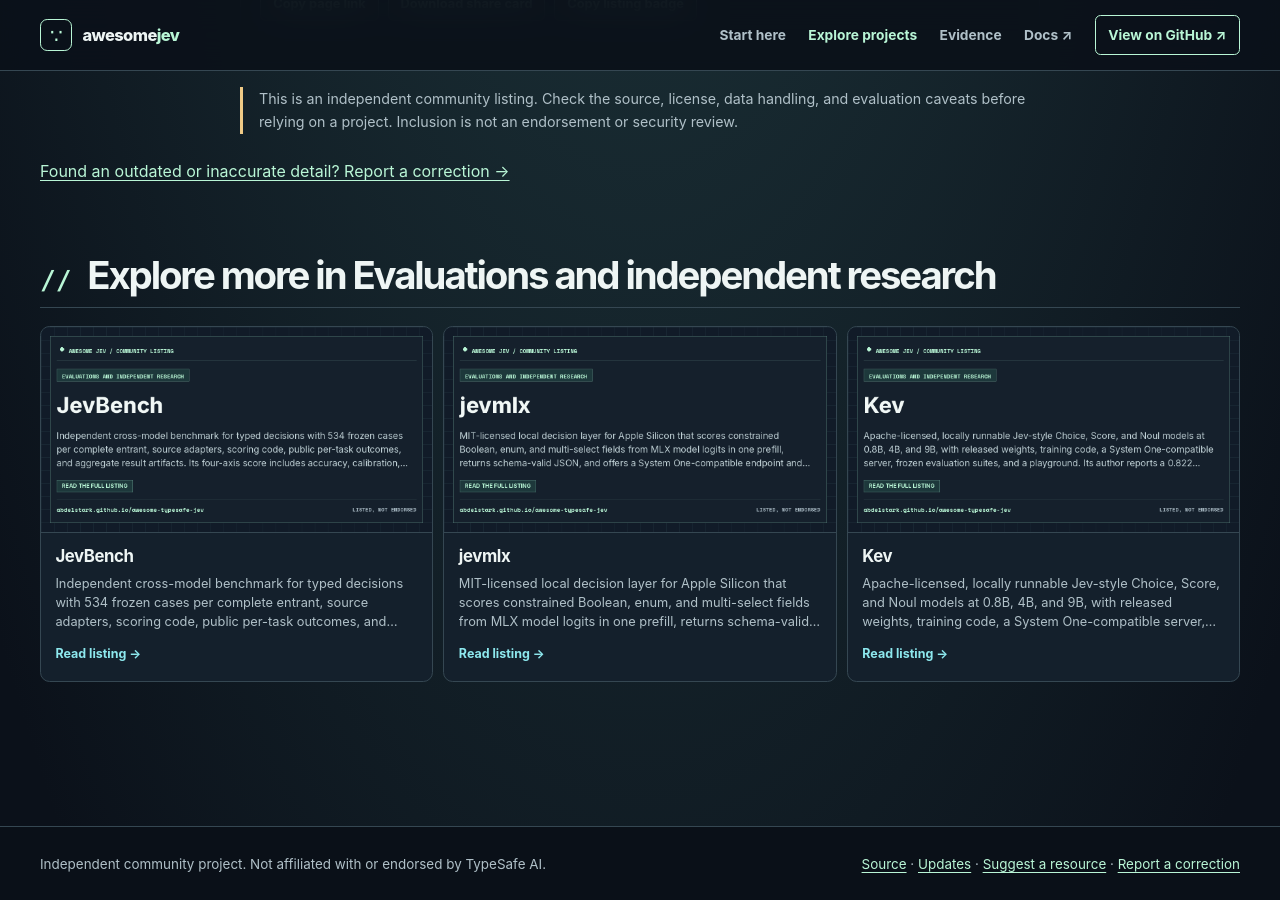
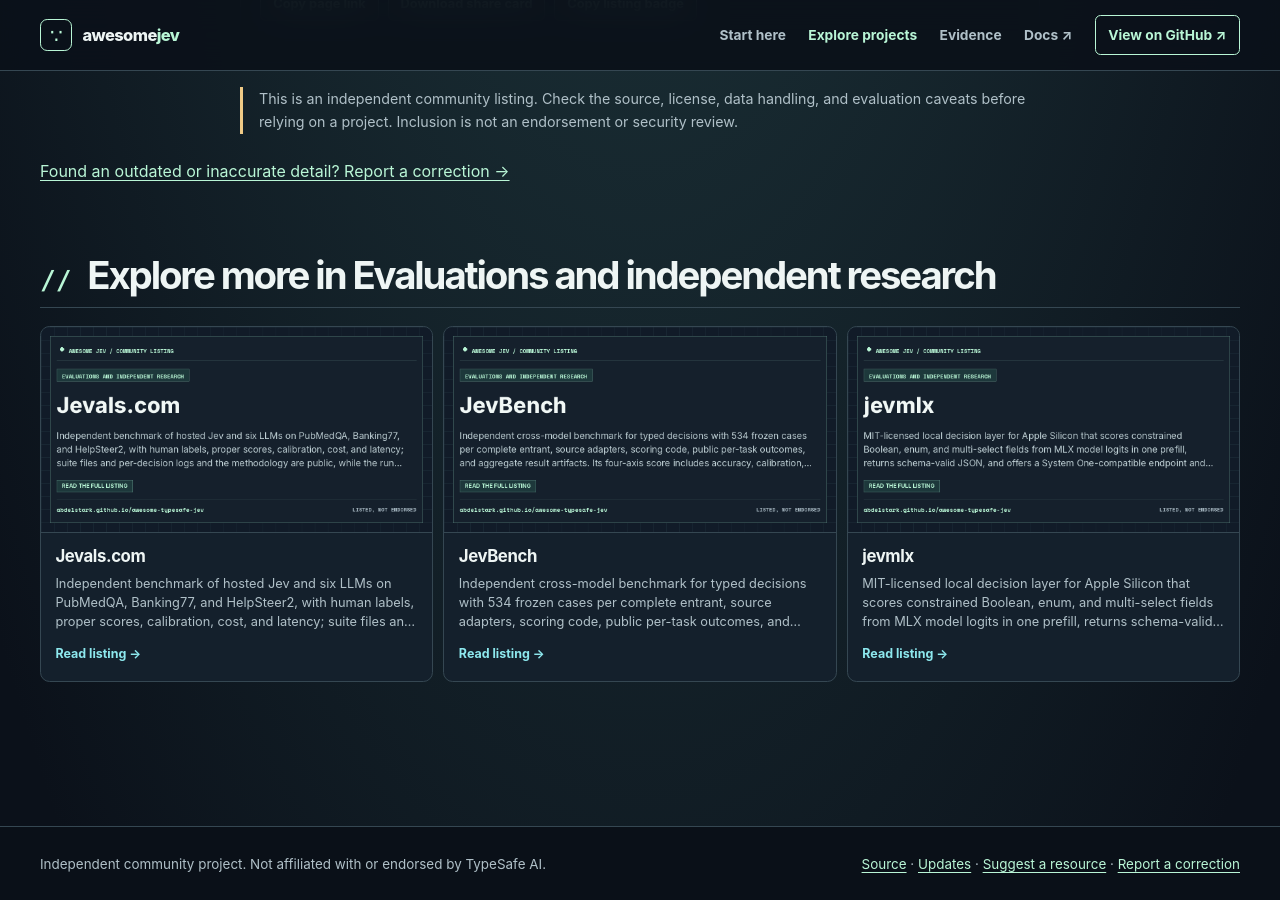
Before and after one commit to AbdelStark/awesome-typesafe, a Jekyll site: the page built from projects/gh-gaurav-gosain-jev-sec-bench.html, in a window 1280 px wide and 900 px high, scrolled down 710 px. Built offline with Jekyll 4.4.1, drawn with Linux system fonts in a browser that asks for light colours.

Commit message:
Curate Jevals benchmark and credit its submitter

```diff
--- a/categories/evaluations-and-independent-research.html
+++ b/categories/evaluations-and-independent-research.html
@@ -67,6 +67,11 @@
     description: "Blind Jev-1.13.0 security evaluation with Go runner, raw per-sample results, and a TUI: 662 public prompt-injection messages and 200 matched vulnerable-code pairs; its reported classification scores use the study's stated context and a fixed 0.5 threshold, so deployment policy and corpus labels matter."
     permalink: "/projects/gh-gaurav-gosain-jev-sec-bench/"
     image: "/assets/cards/gh-gaurav-gosain-jev-sec-bench.png"
+  - name: "Jevals.com"
+    url: "https://jevals.com/"
+    description: "Independent benchmark of hosted Jev and six LLMs on PubMedQA, Banking77, and HelpSteer2, with human labels, proper scores, calibration, cost, and latency; suite files and per-decision logs and the methodology are public, while the run harness is not published, LLM probabilities come from a prompt adapter, and the Gateway does not expose Jev's exact version."
+    permalink: "/projects/site-jevals-com/"
+    image: "/assets/cards/site-jevals-com.png"
   - name: "JevBench"
     url: "https://github.com/fstandhartinger/jevbench"
     description: "Independent cross-model benchmark for typed decisions with 534 frozen cases per complete entrant, source adapters, scoring code, public per-task outcomes, and aggregate result artifacts. Its four-axis score includes accuracy, calibration, latency, and cost; some self-hosted latency is adjusted by assumption, hosting costs can be estimates, and withheld cases are exposed to the services being measured."
--- a/projects/gh-gaurav-gosain-jev-sec-bench.html
+++ b/projects/gh-gaurav-gosain-jev-sec-bench.html
@@ -11,6 +11,10 @@
 category_id: "evaluations-and-independent-research"
 social_image: "/assets/cards/gh-gaurav-gosain-jev-sec-bench.png"
 related:
+  - name: "Jevals.com"
+    permalink: "/projects/site-jevals-com/"
+    description: "Independent benchmark of hosted Jev and six LLMs on PubMedQA, Banking77, and HelpSteer2, with human labels, proper scores, calibration, cost, and latency; suite files and per-decision logs and the methodology are public, while the run harness is not published, LLM probabilities come from a prompt adapter, and the Gateway does not expose Jev's exact version."
+    image: "/assets/cards/site-jevals-com.png"
   - name: "JevBench"
     permalink: "/projects/gh-fstandhartinger-jevbench/"
     description: "Independent cross-model benchmark for typed decisions with 534 frozen cases per complete entrant, source adapters, scoring code, public per-task outcomes, and aggregate result artifacts. Its four-axis score includes accuracy, calibration, latency, and cost; some self-hosted latency is adjusted by assumption, hosting costs can be estimates, and withheld cases are exposed to the services being measured."
@@ -19,8 +23,4 @@
     permalink: "/projects/gh-bnsd55-jevmlx/"
     description: "MIT-licensed local decision layer for Apple Silicon that scores constrained Boolean, enum, and multi-select fields from MLX model logits in one prefill, returns schema-valid JSON, and offers a System One-compatible endpoint and benchmark runner; probabilities are over the supplied options and need calibration against labeled task data."
     image: "/assets/cards/gh-bnsd55-jevmlx.png"
-  - name: "Kev"
-    permalink: "/projects/gh-jaredpalmer-kev/"
-    description: "Apache-licensed, locally runnable Jev-style Choice, Score, and Noul models at 0.8B, 4B, and 9B, with released weights, training code, a System One-compatible server, frozen evaluation suites, and a playground. Its author reports a 0.822 new-source development accuracy for Kev-9B against 0.857 for hosted Jev on that suite, but Jev's training data is unknown, so this is not a controlled architecture comparison; test calibration and option order on your own data before setting a decision threshold."
-    image: "/assets/cards/gh-jaredpalmer-kev.png"
 ---
```
Also changed, not shown: projects/gh-scienthoon-jev-ood-calibration.html (+4 -4 lines), projects/gh-yodablocks-jev-orderby-bench.html (+4 -4 lines), projects/site-jevals-com.html (added, +26 -0 lines), README.md, assets/cards/site-jevals-com.png (added), assets/category-cards/evaluations-and-independent-research.png, resources.json, 1 other file.
